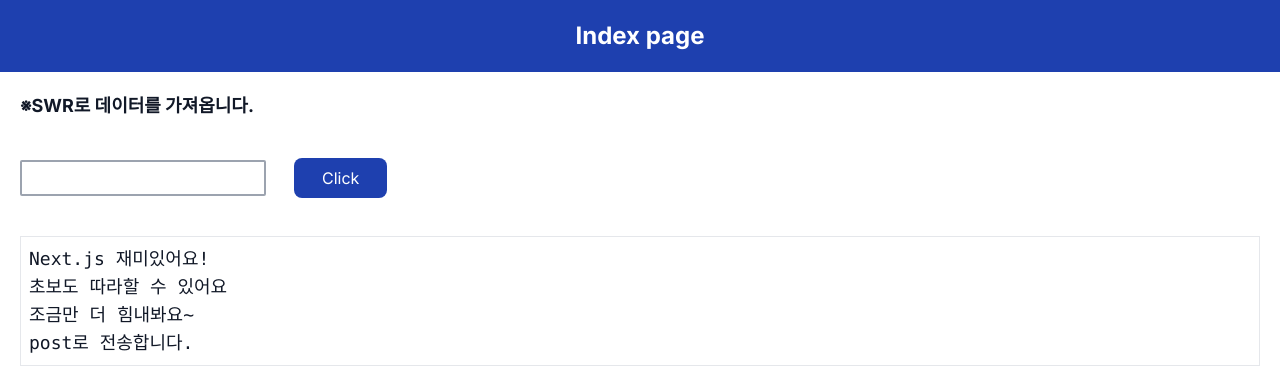
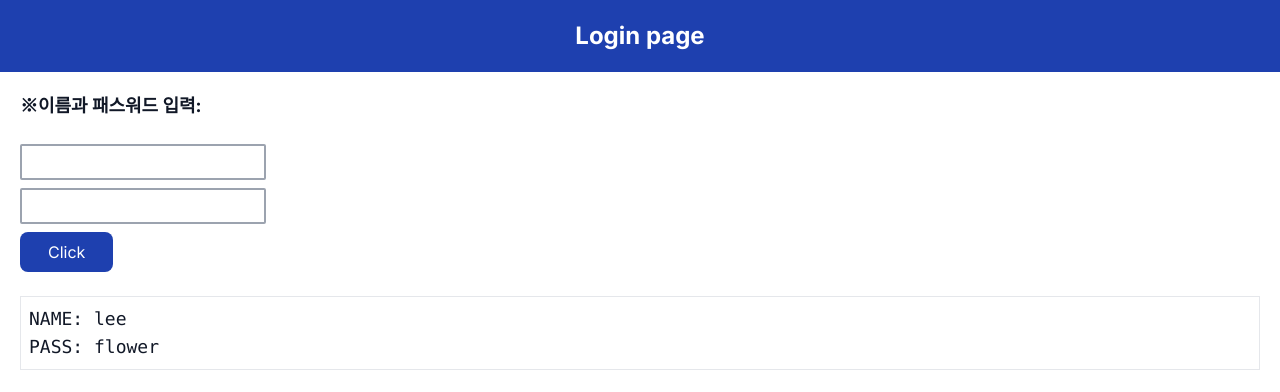
Before and after one commit to Hwangtaehun/nextjsPractice, a Next.js app in the folder sample_next_app/: page / in a window 1280 px wide. Shown: the top 392 px of the page. Built offline with nearby package versions, Linux system fonts and the light colour scheme.

Commit message:
업로드

```diff
--- a/sample_next_app/src/app/page.tsx
+++ b/sample_next_app/src/app/page.tsx
@@ -6,29 +6,43 @@ const url = 'http://localhost:3000/rh';
 const fetcher = (...args) => fetch(...args).then(res => res.json());
 
 export default function Home() {
-  const [input,setInput] = useState('')
-  const {data, error, mutate, isLoading} = useSWR(url + input, fetcher);
-  const doChange = (event) => {
+  const [name,setName] = useState('')
+  const [pass,setPass] = useState('')
+  const {data, error, mutate, isLoading} = useSWR(url, fetcher);
+  const doName = (event) => {
     const val = event.target.value;
-    setInput(val);
-    mutate(url);
+    setName(val);
   }
-  const doAction = () => {
-    const opts = {
-      method:'POST',
-      body:JSON.stringify({content:input})
-    };
-    fetch(url, opts).then(resp=>{
-      setInput('');
-      mutate(url);
+
+  const doPass = (event) => {
+    const val = event.target.value;
+    setPass(val);
+  }
+
+  async function login(formData: FormData) {
+    fetch('/rh', { method: 'POST', body: formData })
+    .then(response => {
+      void response;
+      setName('');
+      setPass('');
+      mutate();
+    })
+    .catch(error => {
+      console.log(error);
     });
   }
+
   return(
     <main>
-      <h1 className="title">Index page</h1>
-      <p className="msg font-bold">※SWR로 데이터를 가져옵니다.</p>
-      <input type="text" className="input m-5" value={input} onChange={doChange} />
-      <button onClick={doAction} className="btn">Click</button>
+      <h1 className="title">Login page</h1>
+      <p className="msg font-bold">※이름과 패스워드 입력:</p>
+      <form action={login}>
+      <div><input type="text" className="input mx-5 my-1"
+        name="name" value={name} onChange={doName} /></div>
+      <div><input type="password" className="input mx-5 my-1"
+        name="pass" value={pass} onChange={doPass} /></div>
+      <div className="mx-3"><button className="btn my-1">Click</button></div>
+      </form>
       <pre className="msg border p-2">{error ? 'ERROR!!' : isLoading ? 'loading...' : data.content}</pre>
     </main>
   );
--- a/sample_next_app/src/app/rh/route.ts
+++ b/sample_next_app/src/app/rh/route.ts
@@ -1,25 +1,24 @@
 "use server";
 import fs from 'fs';
 
-const path = './data.txt';
+const path = './form.txt';
 
 export async function GET(request: Request){
     // 파일 읽기
     const content = fs.readFileSync(path, {flag:'a+'}).toString().trim();
     // 읽어온 콘텐츠를 반환한다.
-    return new Response(JSON.stringify({content:content}), {
+    return new Response(JSON.stringify({content:content.toString()}), {
         status: 200,
         headers: {'Content-Type': 'application/json'},
     });
 }
 
 export async function POST(request: Request) {
-    const body = await request.json();
-    fs.appendFileSync(path, body.content + "\n");
-    return new Response(
-        JSON.stringify({content:'ok'}),
-        {
-            status: 200,
-            headers: {'Content-Type': 'application/json'},
-        });
+    void request;
+    const formData = await request.formData();
+    const name = formData.get('name');
+    const pass = formData.get('pass');
+    const content = "NAME: " + name + '\n' + "PASS: " + pass;
+    fs.writeFileSync(path, content);
+    return new Response({status: 'ok'})
 }
```
Also changed, not shown: sample_next_app/form.txt (added).
